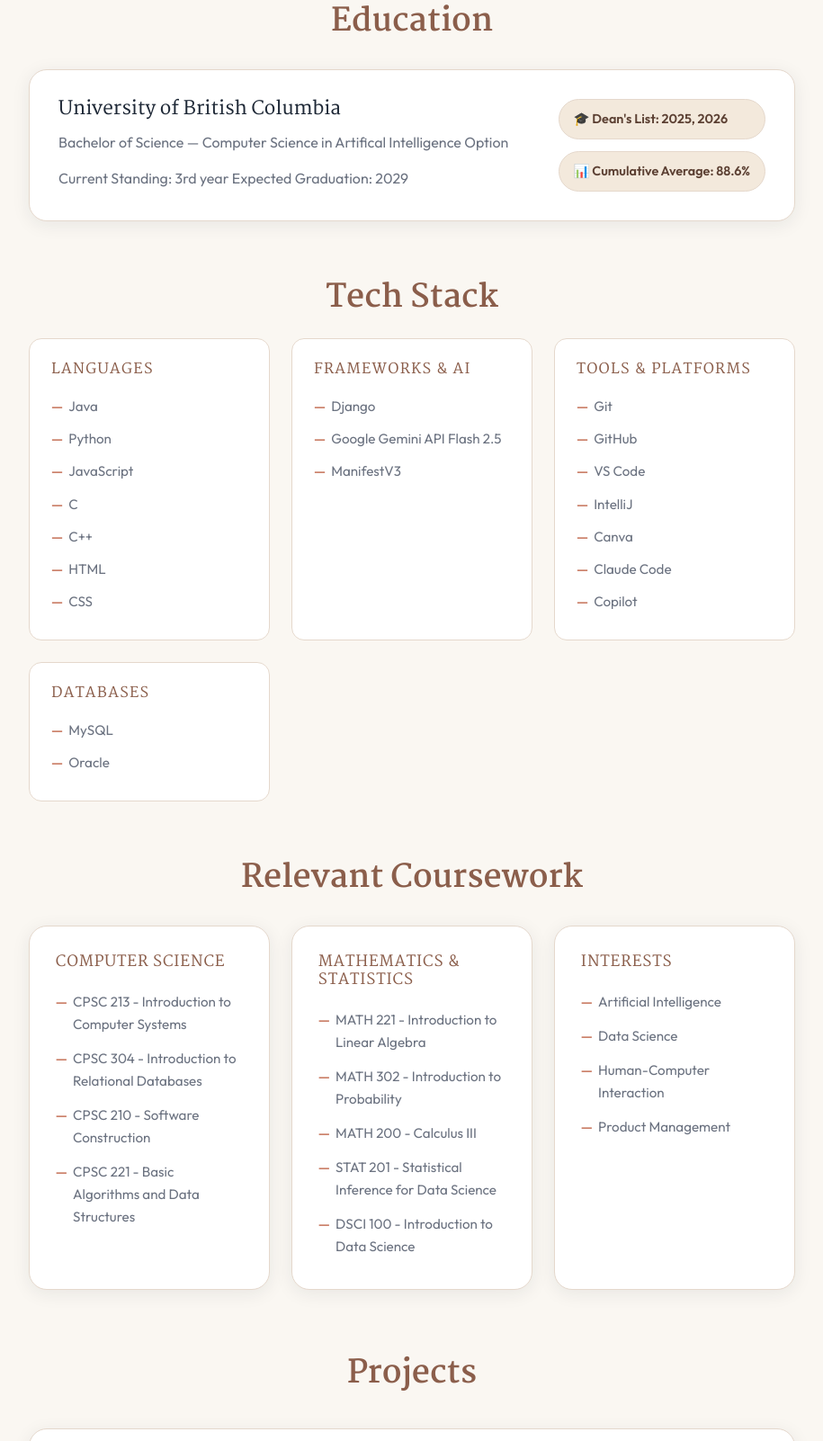
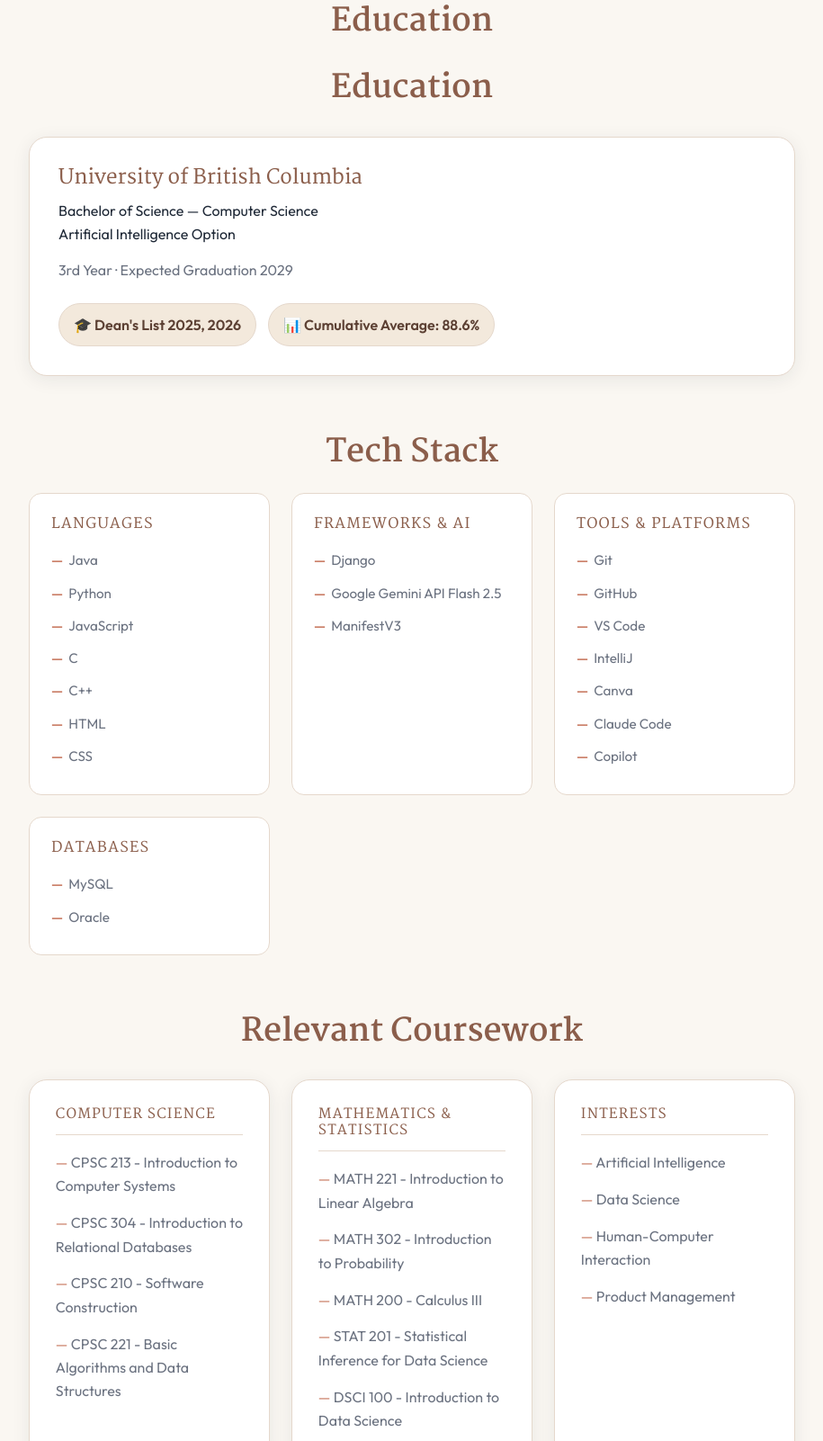
Before and after one commit to Kavisha1141/Personal-Portfolio, a website built with webpack: page index.html in a window 1280 px wide. Shown: the part 769-2371 px from the top of the page at 90% size, without its empty margins (182-1097 px from the left). Built offline with nearby package versions, Linux system fonts and the light colour scheme.

```diff
--- a/css/tea.css
+++ b/css/tea.css
@@ -266,67 +266,78 @@ header h1 {
 
 
 .education-card {
-  background: var(--bg-elevated);
-  border: 1px solid var(--border);
-  border-radius: var(--radius-lg);
-  padding: 2rem;
 
-  display: flex;
-  justify-content: space-between;
-  align-items: center;
-  gap: 2rem;
+    background: var(--bg-elevated);
 
-  box-shadow: 0 4px 20px var(--shadow);
-  transition: transform var(--transition), box-shadow var(--transition);
+    border:1px solid var(--border);
+
+    border-radius:var(--radius-lg);
+
+    padding:2rem;
+
+    box-shadow:0 4px 20px var(--shadow);
+
+    display:flex;
+    flex-direction:column;
+    gap:1.5rem;
+
+    transition:0.3s ease;
 }
 
 
 .education-card:hover {
-  transform: translateY(-3px);
-  box-shadow: 0 12px 32px var(--shadow);
+
+    transform:translateY(-3px);
+
+    box-shadow:0 12px 32px var(--shadow);
+
 }
 
 
-.education-card h3 {
-  color: var(--text);
-  font-size: 1.3rem;
-}
+.education-main h3 {
 
+    color:var(--accent-dark);
 
-.education-card p {
-  color: var(--text-muted);
+    font-size:1.4rem;
+
 }
 
 
 .education-meta {
-  margin-top: 0.8rem;
-  line-height: 1.8;
+
+    color:var(--text-muted);
+
+    margin-top:.8rem;
+
 }
 
 
 .education-highlights {
-  display: flex;
-  flex-direction: column;
-  gap: 0.8rem;
+
+    display:flex;
+
+    flex-wrap:wrap;
+
+    gap:.8rem;
+
 }
 
 
 .education-highlights span {
 
-  background: var(--cream);
-  border: 1px solid var(--border);
+    background:var(--cream);
 
-  padding: 0.6rem 1rem;
+    border:1px solid var(--border);
 
-  border-radius: 999px;
+    padding:.6rem 1rem;
 
-  color: var(--primary);
-  font-size: 0.9rem;
-  font-weight: 600;
+    border-radius:999px;
 
-  white-space: nowrap;
+    color:var(--primary);
+
+    font-weight:600;
+
 }
-
 
 
 /* ========== Coursework ========== */
@@ -348,84 +359,63 @@ header h1 {
 
 .course-card {
 
-  background: var(--bg-elevated);
+    background:var(--bg-elevated);
 
-  border: 1px solid var(--border);
+    border:1px solid var(--border);
 
-  border-radius: var(--radius-lg);
+    border-radius:var(--radius-lg);
 
-  padding: 1.8rem;
+    padding:1.8rem;
 
+    box-shadow:0 4px 20px var(--shadow);
 
-  box-shadow: 0 4px 20px var(--shadow);
-
-  transition:
-    transform var(--transition),
-    box-shadow var(--transition);
+    transition:.3s ease;
 
 }
 
 
 .course-card:hover {
 
-  transform: translateY(-3px);
+    transform:translateY(-3px);
 
-  box-shadow: 0 12px 32px var(--shadow);
+    box-shadow:0 12px 32px var(--shadow);
 
 }
 
 
-
 .course-card h3 {
 
-  color: var(--accent-dark);
+    color:var(--accent-dark);
 
-  font-size: 1.05rem;
+    text-transform:uppercase;
 
-  text-transform: uppercase;
+    font-size:.95rem;
 
-  letter-spacing: 0.05em;
+    letter-spacing:.08em;
 
-  margin-bottom: 1rem;
+    padding-bottom:.8rem;
 
-}
-
-
-
-.course-card ul {
-
-  list-style:none;
+    border-bottom:1px solid var(--border);
 
 }
 
 
 .course-card li {
 
-  color: var(--text-muted);
+    list-style:none;
 
-  font-size:0.95rem;
+    color:var(--text-muted);
 
-  padding:0.4rem 0;
-
-  position:relative;
-
-  padding-left:1.2rem;
+    padding:.45rem 0;
 
 }
 
 
-
 .course-card li::before {
 
-  content:"—";
+    content:"— ";
 
-  position:absolute;
-
-  left:0;
-
-  color:var(--accent);
-
-  font-weight:600;
+    color:var(--accent);
 
 }
 
--- a/index.html
+++ b/index.html
@@ -81,29 +81,39 @@
       Education
     </h2>
 
+    <section id="education" class="education">
+
+      <h2 class="section-title">
+        Education
+      </h2>
+
       <div class="education-card">
 
-      <div>
-        <h3>
-          University of British Columbia
-        </h3>
+        <div class="education-main">
+
+          <h3>University of British Columbia</h3>
 
           <p>
-          Bachelor of Science — Computer Science in Artifical Intelligence Option
+            Bachelor of Science — Computer Science
+            <br>
+            Artificial Intelligence Option
           </p>
 
           <p class="education-meta">
-          Current Standing: 3rd year
+            3rd Year · Expected Graduation 2029
+          </p>
+
+        </div>
 
 
-          Expected Graduation: 2029
-        </p>
+        <div class="education-highlights">
+
+          <span>🎓 Dean's List 2025, 2026</span>
+
+          <span>📊 Cumulative Average: 88.6%</span>
+
         </div>
 
-      <div class="education-highlights">
-        <span>🎓 Dean's List: 2025, 2026</span>
-        <span>📊 Cumulative Average: 88.6%</span>
-      </div>
 
       </div>
 
```
Lines whose indentation alone changed are shown as unchanged.
